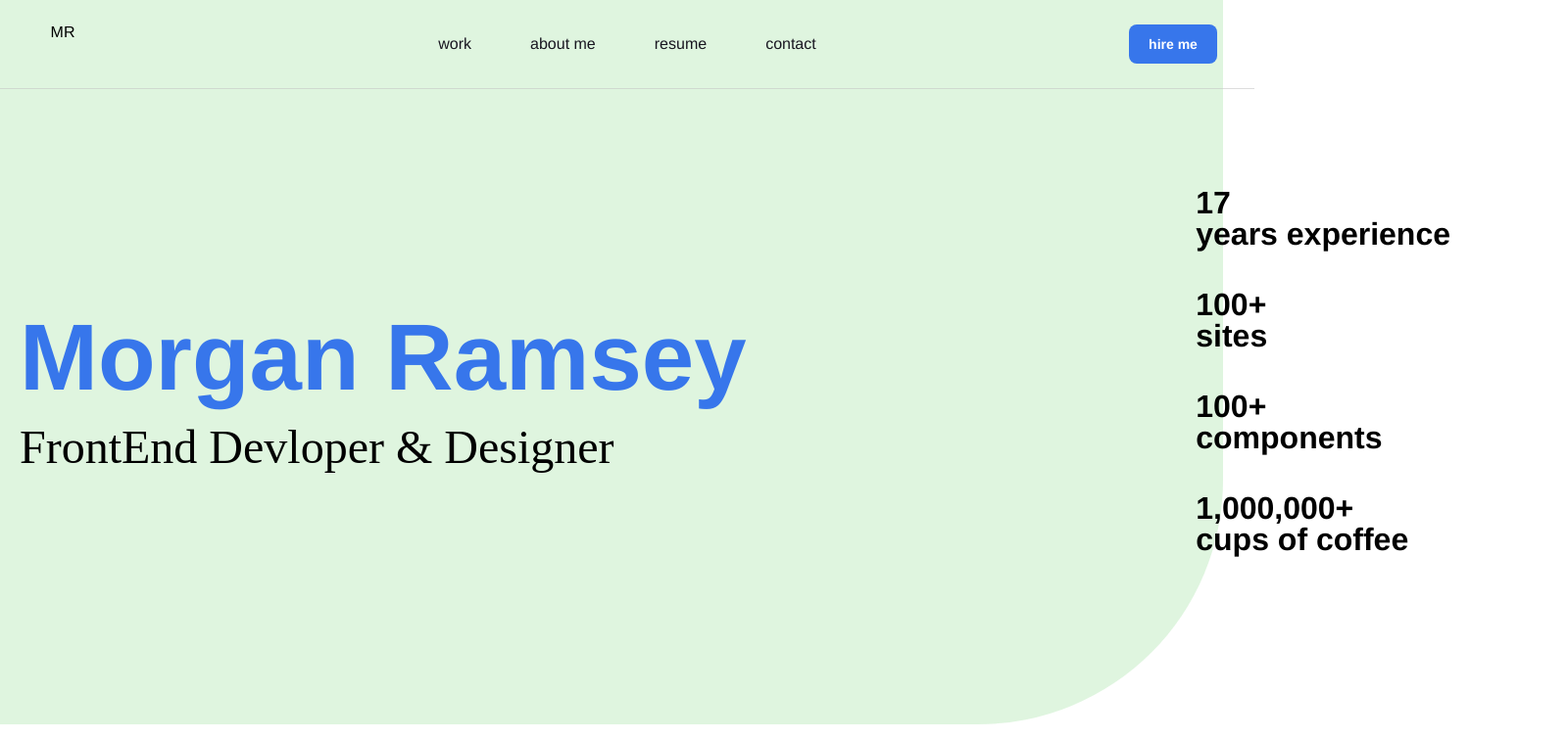
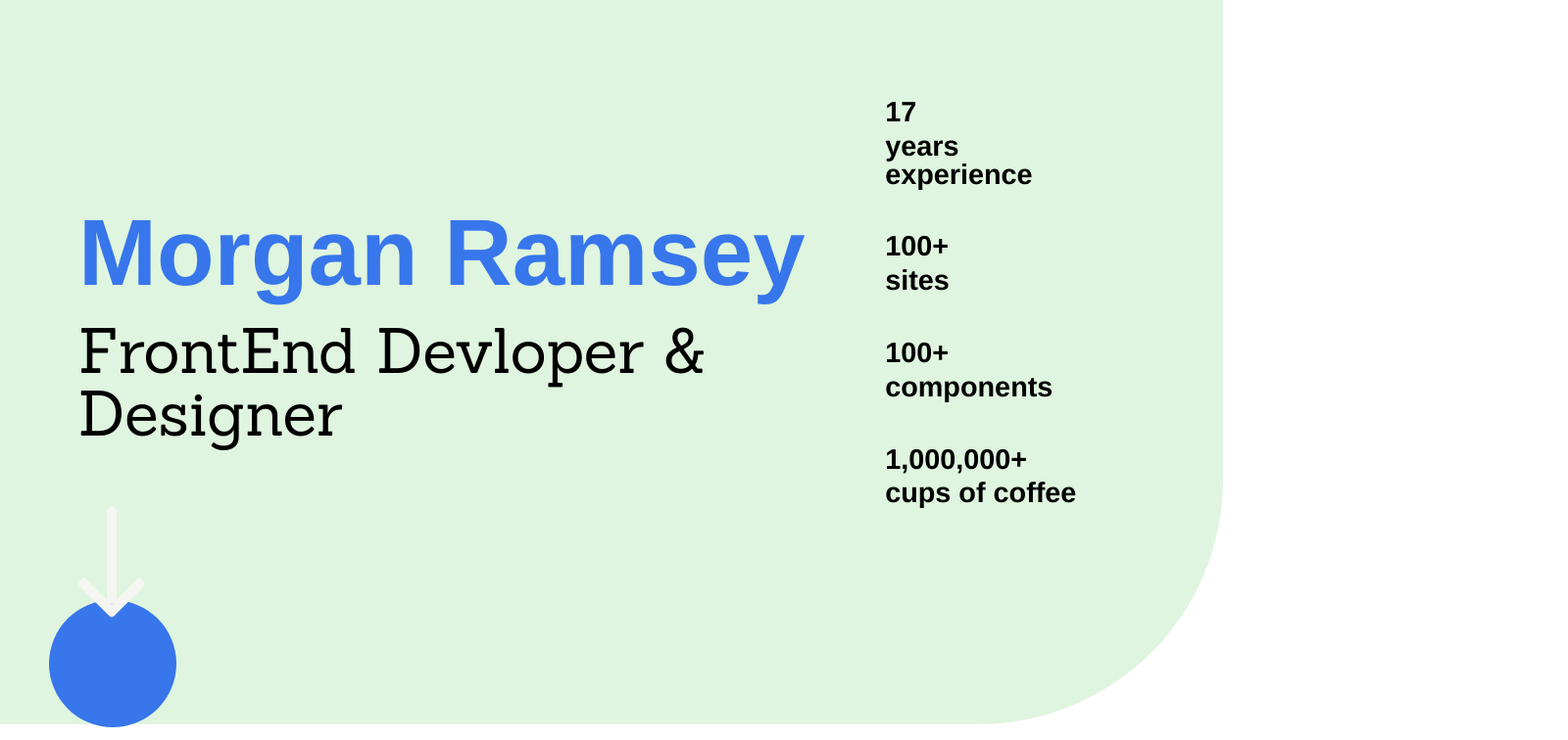
Before and after one commit to morganramsey08/portfolio, a React (Create React App) app: page / in a window 1280 px wide. Shown: the top 756 px of the page at 98% size, 1600 px wide, since content can reach past the window. Built offline with nearby package versions, Linux system fonts and the light colour scheme; a web font is replaced by a local one.

Commit message:
styling home page hero and hide nav function

```diff
--- a/package.json
+++ b/package.json
@@ -6,6 +6,7 @@
     "@testing-library/jest-dom": "^5.16.5",
     "@testing-library/react": "^13.4.0",
     "@testing-library/user-event": "^13.5.0",
+    "classnames": "^2.3.2",
     "react": "^18.2.0",
     "react-dom": "^18.2.0",
     "react-scripts": "5.0.1",
--- a/public/index.html
+++ b/public/index.html
@@ -7,7 +7,7 @@
     <meta name="theme-color" content="#000000" />
     <meta
       name="description"
-      content="Web site created using create-react-app"
+      content="Morgan Ramsey front end web development and ui design portfolio"
     />
     <link rel="apple-touch-icon" href="%PUBLIC_URL%/logo192.png" />
     <!--
@@ -24,7 +24,9 @@
       work correctly both with client-side routing and a non-root public URL.
       Learn how to configure a non-root public URL by running `npm run build`.
     -->
-    <title>React App</title>
+    <title>
+      Morgan Ramsey // Front End Web Developer & User Interface Designer
+    </title>
   </head>
   <body>
     <noscript>You need to enable JavaScript to run this app.</noscript>
--- a/src/App.js
+++ b/src/App.js
@@ -1,12 +1,38 @@
+import React, { useState, useEffect } from "react";
 import NavBar from "./components/nav/index.tsx";
 import HomeTownHero from "./components/hometown-hero/index.tsx";
 
 import "./App.css";
 
 function App() {
+  const [yOffset, setYOffset] = useState(window.pageYOffset);
+  const [visible, setVisible] = useState(true);
+  const [insideThePage, setInsideThePage] = useState(false);
+
+  useEffect(() => {
+    window.addEventListener("scroll", handleScroll);
+    return () => window.removeEventListener("scroll", handleScroll);
+  });
+
+  function handleScroll() {
+    const currentYOffset = window.pageYOffset;
+    const visible = yOffset > currentYOffset;
+    console.log(currentYOffset);
+
+    if (currentYOffset > 30) {
+      setInsideThePage(true);
+    };
+
+    if (currentYOffset < 30) {
+      setInsideThePage(false);
+    };
+
+    setYOffset(currentYOffset);
+    setVisible(visible);
+  }
   return (
     <div className="App">
-      <NavBar />
+      <NavBar visible={visible} insideThePage={insideThePage} />
       <HomeTownHero />
     </div>
   );
--- /dev/null
+++ b/src/components/down-arrow/index.scss
@@ -0,0 +1,85 @@
+@import "../../styles/mixins.scss";
+
+$bezier: cubic-bezier(0.77, 0, 0.175, 1);
+$anim-timing: 3s;
+
+.arrow {
+  animation: slideDown $anim-timing $bezier forwards infinite;
+  position: relative;
+  left: auto;
+  transform: translateZ(0);
+  transform-origin: bottom;
+  z-index: 2;
+
+  &::before {
+    animation: colorChange $anim-timing $bezier forwards infinite;
+
+    position: absolute;
+    left: 110px;
+    margin-left: -1px;
+    width: 10px;
+    height: 100px;
+    background: white;
+    content: " ";
+    top: -59px;
+    border-radius: 10px;
+  }
+
+  &::after {
+    animation: colorChange $anim-timing $bezier forwards infinite;
+
+    content: "";
+    display: block;
+    margin: 0;
+    padding: 0;
+    width: 50px;
+    height: 50px;
+    border-top: 10px solid white;
+    border-right: 10px solid white;
+    transform: rotate(135deg);
+    left: 89px;
+    position: absolute;
+    border-radius: 4px;
+    top: -5px;
+  }
+}
+
+.circle {
+  background-color: $brand-blue;
+  border-radius: 100px;
+  height: 130px;
+  margin-left: 50px;
+  position: relative;
+  top: -50px;
+  width: 130px;
+  z-index: 1;
+}
+
+@keyframes slideDown {
+  0% {
+    transform: translateY(-100px);
+  }
+
+  50% {
+    transform: translateY(30px);
+  }
+
+  100% {
+    transform: translateY(-100px);
+  }
+}
+
+@keyframes colorChange {
+  0% {
+    filter: none;
+  }
+
+  50% {
+    filter: invert(37%) sepia(16%) saturate(1148%) hue-rotate(180deg)
+      brightness(73%) contrast(147%);
+  }
+
+  100% {
+    filter: none;
+  }
+}
--- /dev/null
+++ b/src/components/down-arrow/index.tsx
@@ -0,0 +1,13 @@
+import React from "react";
+import "./index.scss";
+
+const DownArrow = () => {
+  return (
+    <div className="down-arrow-component">
+      <div className="arrow" />
+      <div className="circle" />
+    </div>
+  );
+};
+
+export default DownArrow;
--- a/src/components/hometown-hero/index.scss
+++ b/src/components/hometown-hero/index.scss
@@ -16,9 +16,13 @@
     align-items: center;
     display: flex;
     margin: 100px auto;
-    padding: 0 20px;
+    padding: 0 40px;
     text-align: left;
-    width: 1600px;
+    max-width: 1200px;
+
+    @include for-big-desktop-up {
+      max-width: 1600px;
+    }
   }
 
   .intro {
@@ -31,20 +35,26 @@
 
     .sub {
       font-family: "Sanchez", serif;
-      font-size: 3rem;
+      font-size: 4rem;
     }
   }
 
   .stats {
-    font-size: 2rem;
+    font-size: 1.8rem;
     font-weight: 700;
     margin-left: auto;
-    margin-right: 100px;
+    margin-right: 90px;
+
+    @include for-big-desktop-up {
+      margin-right: 140px;
+    }
 
     .stat {
-      margin: 0 0 40px 0;
+      margin: 0 0 45px 0;
+
       .number {
         display: block;
+        margin-bottom: 6px;
       }
     }
   }
--- a/src/components/hometown-hero/index.tsx
+++ b/src/components/hometown-hero/index.tsx
@@ -1,4 +1,5 @@
 import React from "react";
+import DownArrow from "../down-arrow/index.tsx";
 import "./index.scss";
 
 const stats = [
@@ -26,6 +27,7 @@ const HomeTownHero = () => {
           ))}
         </div>
       </div>
+      <DownArrow />
     </div>
   );
 };
--- a/src/components/nav/index.scss
+++ b/src/components/nav/index.scss
@@ -2,14 +2,35 @@
 
 .nav-wrapper {
   border-bottom: 1px solid $grey-62;
+  justify-content: center;
+  width: 100%;
+  position: fixed;
+  top: 0;
+  transition: top 0.6s;
+  z-index: 3;
+
+  &.hidden {
+    top: -75px;
+  }
+
+  &.solid-bg {
+    background-color: white;
+  }
+
+  .nav-container {
+    align-items: center;
     display: grid;
     grid-template-columns: 10% 80% 10%;
-  justify-content: center;
-  padding: 25px 0;
-  width: 100%;
+    padding: 15px 40px;
+    margin: 0 auto;
+    max-width: 1200px;
+
+    @include for-big-desktop-up {
+      max-width: 1600px;
+    }
 
     .logo {
-    align-self: flex-start;
+      text-align: left;
     }
 
     nav {
@@ -19,6 +40,9 @@
 
       a {
         color: $copy;
+        font-size: 1rem;
+        font-weight: 600;
+        letter-spacing: 0.04rem;
         margin: 0 30px;
         text-decoration: none;
         transition: all 0.2s ease-in;
@@ -31,13 +55,14 @@
     }
 
     .hire-me {
-    align-self: flex-end;
       background: $brand-blue;
       border-radius: 8px;
       color: white;
       font-size: 0.875rem;
       font-weight: 700;
+      justify-self: flex-end;
       padding: 13px 20px;
       width: 90px;
     }
   }
+}
--- a/src/components/nav/index.tsx
+++ b/src/components/nav/index.tsx
@@ -1,9 +1,16 @@
 import React from "react";
+import classnames from "classnames";
 import "./index.scss";
 
-const NavBar = () => {
+const NavBar = ({ visible, insideThePage }) => {
   return (
-    <div className="nav-wrapper">
+    <div
+      className={classnames("nav-wrapper", {
+        "hidden": !visible,
+        "solid-bg": insideThePage,
+      })}
+    >
+      <div className="nav-container">
         <span className="logo">MR</span>
         <nav>
           <a href="#">work</a>
@@ -13,6 +20,7 @@ const NavBar = () => {
         </nav>
         <button className="hire-me">hire me</button>
       </div>
+    </div>
   );
 };
 
--- a/src/styles/_breaks.scss
+++ b/src/styles/_breaks.scss
@@ -0,0 +1,25 @@
+@mixin for-phone-only {
+  @media (max-width: 599px) {
+    @content;
+  }
+}
+@mixin for-tablet-portrait-up {
+  @media (min-width: 600px) {
+    @content;
+  }
+}
+@mixin for-tablet-landscape-up {
+  @media (min-width: 900px) {
+    @content;
+  }
+}
+@mixin for-desktop-up {
+  @media (min-width: 1200px) {
+    @content;
+  }
+}
+@mixin for-big-desktop-up {
+  @media (min-width: 1600px) {
+    @content;
+  }
+}
--- a/src/styles/_colors.scss
+++ b/src/styles/_colors.scss
@@ -1,11 +1,11 @@
-$copy: hsla(251, 19, 11, 1);
+$copy: hsla(251, 19%, 11%, 1);
 $copy-60: rgba($copy, 0.6);
 
-$brand-blue: hsla(219, 82, 57, 1);
+$brand-blue: hsla(219, 82%, 57%, 1);
 
-$grey: hsla(0, 0, 79, 1);
+$grey: hsla(0, 0%, 79%, 1);
 $grey-62: rgba($grey, 0.62);
 
-$lime: hsla(118, 53, 68, 1);
+$lime: hsla(118, 53%, 68%, 1);
 $lime-26: rgba($lime, 0.26);
 $lime-10: rgba($lime, 0.1);
--- a/src/styles/_typography.scss
+++ b/src/styles/_typography.scss
@@ -50,3 +50,6 @@ p {
 h1 {
   font-family: "proxima_nova_rgbold", Helvetica, Arial, sans-serif;
 }
+
+@import url("https://fonts.googleapis.com/css2?family=Sanchez");
+@import url("https://fonts.googleapis.com/css2?family=Reenie+Beanie");
```
Also changed, not shown: 1 other file (tests, documents, lock files or other folders). Lines whose indentation alone changed are shown as unchanged.
